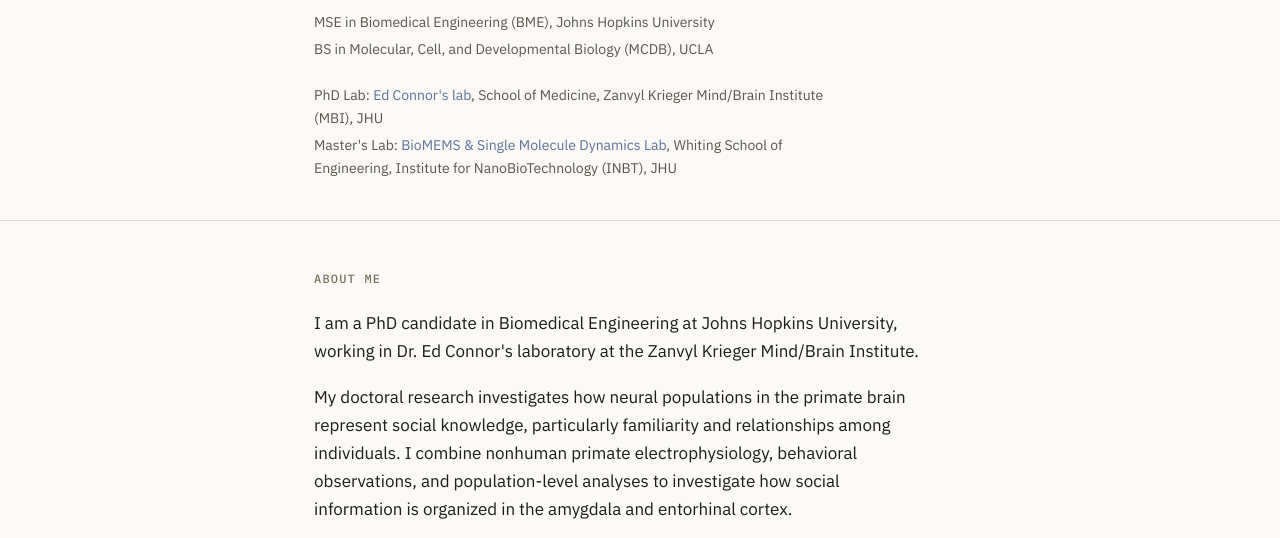
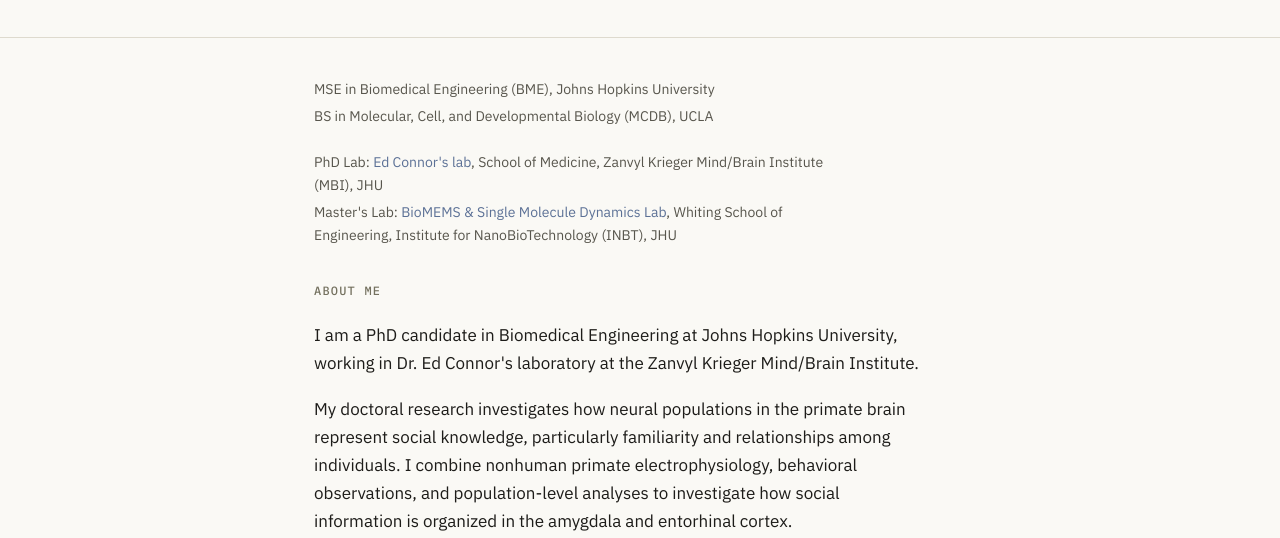
Before and after one commit to julie0924/julie0924.github.io, a plain HTML site: page index.html in a window 1280 px wide. Shown: the part 374-912 px from the top of the page. Drawn offline with Linux system fonts and the light colour scheme.

Commit message:
Move the degree and lab lines out of the masthead
They now open the page body, directly above About Me, leaving the
masthead to the name, title, location, portrait and seeking badge.

The container is renamed .affiliations, since .masthead-meta no longer
described where it lives, and carries its own spacing rather than the
masthead's column gap. The grouping of the two pairs is unchanged.

Co-Authored-By: Claude Opus 5 <noreply@anthropic.com>
Claude-Session: https://claude.ai/code/session_0158MxTpLj5JvXD59WNn6Rh2

```diff
--- a/index.html
+++ b/index.html
@@ -49,16 +49,17 @@
       <div class="masthead-photo" role="img" aria-label="Placeholder for a portrait photograph">Photo</div>
     </div>
     <span class="cta-badge">Seeking postdoctoral opportunities in systems and computational neuroscience with an emphasis on computational modeling and neural population dynamics</span>
-    <div class="masthead-meta">
-      <p class="meta-line">MSE in Biomedical Engineering (BME), Johns Hopkins University</p>
-      <p class="meta-line">BS in Molecular, Cell, and Developmental Biology (MCDB), UCLA</p>
-      <p class="meta-line meta-line--group">PhD Lab: <a href="https://krieger.jhu.edu/mbi/directory/ed-connor/" target="_blank" rel="noopener">Ed Connor's lab</a>, School of Medicine, Zanvyl Krieger Mind/Brain Institute (MBI), JHU</p>
-      <p class="meta-line">Master's Lab: <a href="https://me.jhu.edu/thwang/" target="_blank" rel="noopener">BioMEMS &amp; Single Molecule Dynamics Lab</a>, Whiting School of Engineering, Institute for NanoBioTechnology (INBT), JHU</p>
-    </div>
   </div>
 </header>
 
 <main class="wrap" id="content">
+
+  <div class="affiliations">
+    <p class="meta-line">MSE in Biomedical Engineering (BME), Johns Hopkins University</p>
+    <p class="meta-line">BS in Molecular, Cell, and Developmental Biology (MCDB), UCLA</p>
+    <p class="meta-line meta-line--group">PhD Lab: <a href="https://krieger.jhu.edu/mbi/directory/ed-connor/" target="_blank" rel="noopener">Ed Connor's lab</a>, School of Medicine, Zanvyl Krieger Mind/Brain Institute (MBI), JHU</p>
+    <p class="meta-line">Master's Lab: <a href="https://me.jhu.edu/thwang/" target="_blank" rel="noopener">BioMEMS &amp; Single Molecule Dynamics Lab</a>, Whiting School of Engineering, Institute for NanoBioTechnology (INBT), JHU</p>
+  </div>
 
   <section id="about">
     <h2 class="eyebrow">About Me</h2>
--- a/styles.css
+++ b/styles.css
@@ -226,7 +226,10 @@ h1{
    container so the column gap on .masthead .wrap applies around the block
    rather than between every line — the margins below are then the only
    thing controlling grouping. */
-.masthead-meta{ margin-top: 8px; }
+/* Degrees and lab affiliations. These sit at the top of the page body rather
+   than inside the masthead, so the masthead stays to name, title and intent. */
+.affiliations{ padding-top: 40px; }
+.affiliations + section{ padding-top: 34px; }
 .meta-line{
   font-size: 14px;
   color: var(--ink-soft);
```
